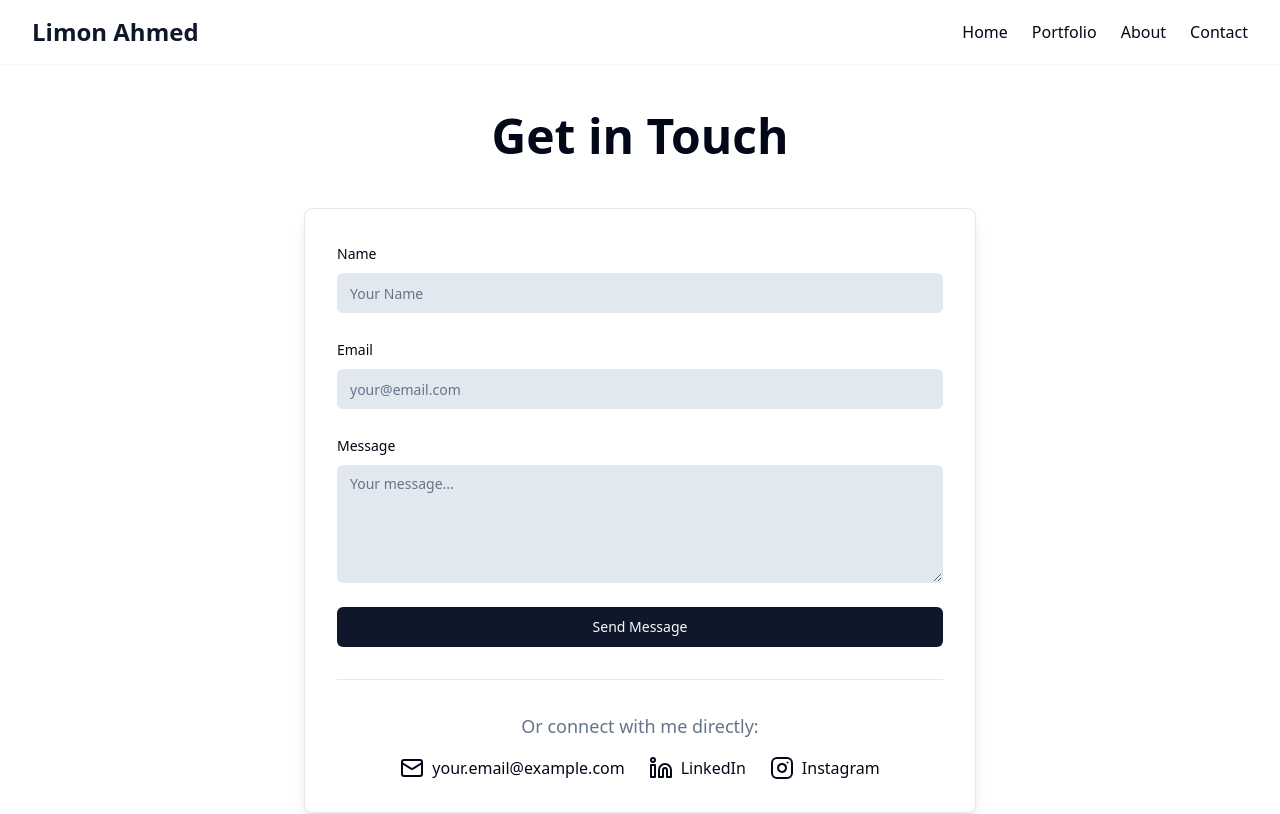
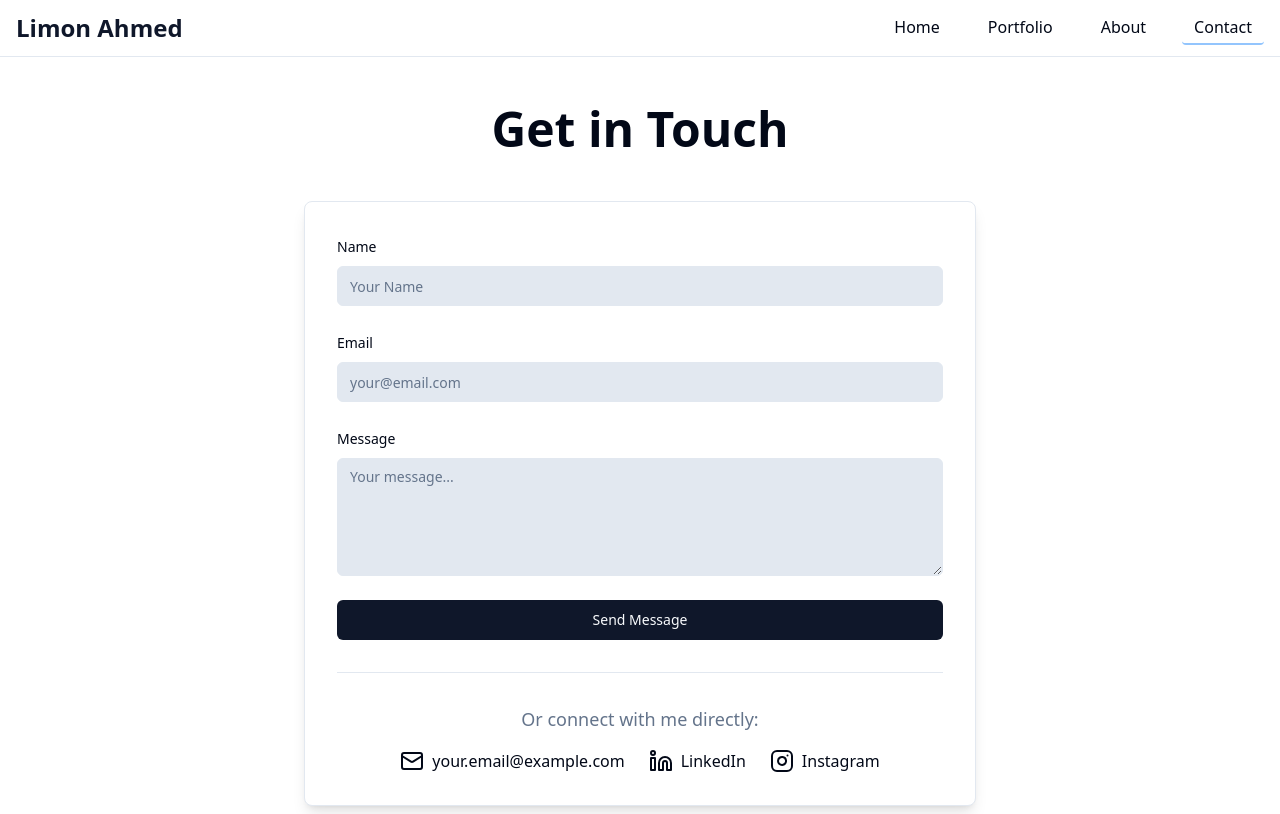
Before and after one commit to richimorty/Raj-Portfolio, a React (Vite) app: page /contact in a window 1280 px wide. Shown: the top 814 px of the page. Built offline with nearby package versions, Linux system fonts and the light colour scheme.

Commit message:
[dyad] Updated header navigation styles - wrote 1 file(s)

```diff
--- a/src/components/Header.tsx
+++ b/src/components/Header.tsx
@@ -1,36 +1,65 @@
-import { Link } from 'react-router-dom';
+import { Link, useLocation } from 'react-router-dom';
 import { Button } from './ui/button';
 import { Menu } from 'lucide-react';
 import { Sheet, SheetContent, SheetTrigger } from './ui/sheet';
 
 const Header = () => {
+  const location = useLocation();
+
+  const navLinks = [
+    { name: 'Home', path: '/' },
+    { name: 'Portfolio', path: '/portfolio' },
+    { name: 'About', path: '/about' },
+    { name: 'Contact', path: '/contact' },
+  ];
+
   return (
-    <header className="bg-background py-4 shadow-sm">
-      <div className="container mx-auto flex items-center justify-between">
-        <Link to="/" className="text-2xl font-bold text-primary hover:text-primary-foreground transition-colors duration-200">
+    <header className="sticky top-0 z-50 w-full border-b bg-background/95 backdrop-blur supports-[backdrop-filter]:bg-background/60">
+      <div className="container flex h-14 items-center justify-between px-4">
+        <Link to="/" className="text-2xl font-bold text-primary">
           Limon Ahmed
         </Link>
 
         <nav className="hidden md:flex space-x-6">
-          <Link to="/" className="text-foreground hover:text-primary transition-colors duration-200">Home</Link>
-          <Link to="/portfolio" className="text-foreground hover:text-primary transition-colors duration-200">Portfolio</Link>
-          <Link to="/about" className="text-foreground hover:text-primary transition-colors duration-200">About</Link>
-          <Link to="/contact" className="text-foreground hover:text-primary transition-colors duration-200">Contact</Link>
+          {navLinks.map((link) => (
+            <Link
+              key={link.name}
+              to={link.path}
+              className={`
+                text-foreground hover:text-primary transition-colors duration-200
+                px-3 py-1 rounded
+                hover:border hover:border-blue-500 hover:bg-transparent
+                ${location.pathname === link.path ? 'border-b-2 border-blue-300 pb-1' : ''}
+              `}
+            >
+              {link.name}
+            </Link>
+          ))}
         </nav>
 
         <div className="md:hidden">
           <Sheet>
             <SheetTrigger asChild>
-              <Button variant="ghost" size="icon">
+              <Button variant="outline" size="icon">
                 <Menu className="h-6 w-6" />
+                <span className="sr-only">Toggle navigation menu</span>
               </Button>
             </SheetTrigger>
             <SheetContent side="right">
-              <nav className="flex flex-col space-y-4 mt-8">
-                <Link to="/" className="text-foreground hover:text-primary transition-colors duration-200">Home</Link>
-                <Link to="/portfolio" className="text-foreground hover:text-primary transition-colors duration-200">Portfolio</Link>
-                <Link to="/about" className="text-foreground hover:text-primary transition-colors duration-200">About</Link>
-                <Link to="/contact" className="text-foreground hover:text-primary transition-colors duration-200">Contact</Link>
+              <nav className="flex flex-col gap-4 pt-6">
+                {navLinks.map((link) => (
+                  <Link
+                    key={link.name}
+                    to={link.path}
+                    className={`
+                      text-foreground hover:text-primary transition-colors duration-200
+                      text-lg font-medium
+                      ${location.pathname === link.path ? 'text-primary' : ''}
+                    `}
+                  >
+                    {link.name}
+                  </Link>
+                ))}
               </nav>
             </SheetContent>
           </Sheet>
```
